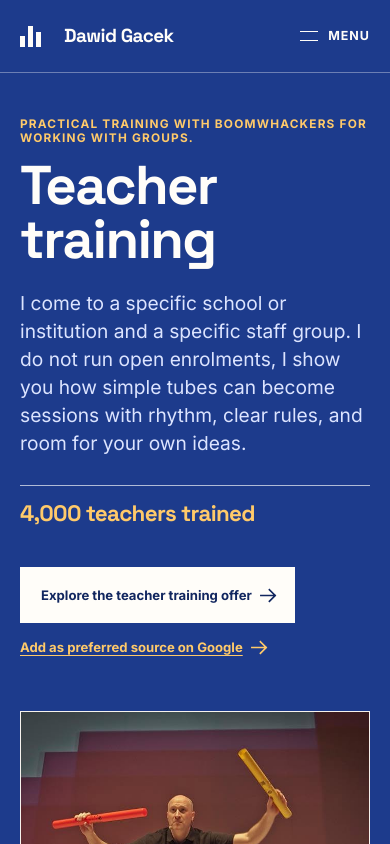
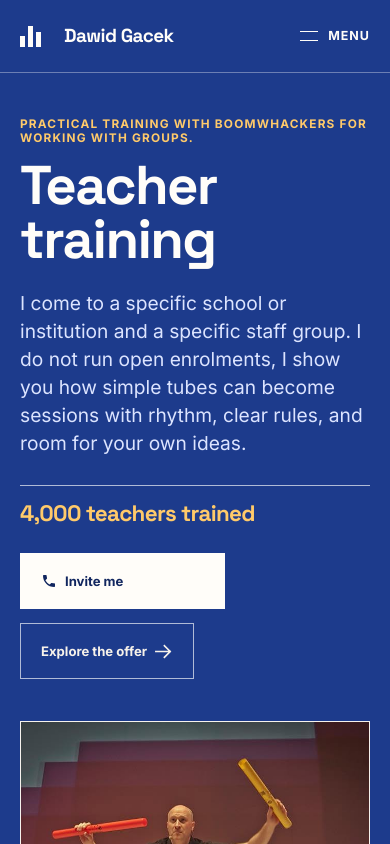
Before and after one commit to RafalWojciechRolsky/david-gacek-portfolio, a Next.js app: page /en/boomwhackers-teacher-training in a window 390 px wide. Shown: the top 844 px of the page. Built offline with nearby package versions, Linux system fonts and the light colour scheme; no server answers.

Commit message:
feat: add phone CTA to subpage heroes and finalize offer PDF copy

```diff
--- a/src/app/globals.css
+++ b/src/app/globals.css
@@ -873,31 +873,6 @@ img {
   margin-top: 18px;
 }
 
-/* Jasne hero zachowują kontrastowy tusz sygnału również podczas interakcji. */
-.page-hero--children .hero-preferred-source:hover,
-.page-hero--children .hero-preferred-source:focus-visible {
-  color: var(--signal-ochre-ink);
-}
-
-.page-hero--corporate .hero-preferred-source:hover,
-.page-hero--corporate .hero-preferred-source:focus-visible {
-  color: var(--signal-coral-ink);
-}
-
-.page-hero--disc .hero-preferred-source:hover,
-.page-hero--disc .hero-preferred-source:focus-visible {
-  color: var(--signal-green-ink);
-}
-
-.page-hero--teacher .hero-preferred-source:hover,
-.page-hero--teacher .hero-preferred-source:focus-visible,
-.page-hero--insights .hero-preferred-source:hover,
-.page-hero--insights .hero-preferred-source:focus-visible,
-.page-hero--contact .hero-preferred-source:hover,
-.page-hero--contact .hero-preferred-source:focus-visible {
-  color: var(--surface-white);
-}
-
 .hero-preferred-source .arrow,
 .article-preferred-source .arrow {
   transition: transform var(--ease);
@@ -2343,26 +2318,34 @@ img {
 }
 
 /* Ciemne hero: drugi CTA czytelny na ciemnym tle, hover w ochre-bright */
-.page-hero--teacher .hero-preferred-source,
-.page-hero--insights .hero-preferred-source,
-.page-hero--contact .hero-preferred-source {
+.page-hero--teacher .action-link--secondary {
+  border-color: var(--on-dark-border);
+  color: var(--surface-paper);
+}
+
+.page-hero--teacher .action-link--secondary:hover,
+.page-hero--teacher .action-link--secondary:focus-visible {
+  border-color: var(--signal-ochre-bright);
   color: var(--signal-ochre-bright);
 }
 
-/* Jasne hero: drugi CTA w kolorze sygnału jak eyebrow, mocniejszy font */
-.page-hero--children .hero-preferred-source {
+/* Jasne hero: hover drugiego CTA w kolorze sygnału jak eyebrow */
+.page-hero--children .action-link--secondary:hover,
+.page-hero--children .action-link--secondary:focus-visible {
+  border-color: var(--signal-ochre-ink);
   color: var(--signal-ochre-ink);
-  font-weight: 700;
-}
-
-.page-hero--corporate .hero-preferred-source {
+}
+
+.page-hero--corporate .action-link--secondary:hover,
+.page-hero--corporate .action-link--secondary:focus-visible {
+  border-color: var(--signal-coral-ink);
   color: var(--signal-coral-ink);
-  font-weight: 700;
-}
-
-.page-hero--disc .hero-preferred-source {
+}
+
+.page-hero--disc .action-link--secondary:hover,
+.page-hero--disc .action-link--secondary:focus-visible {
+  border-color: var(--signal-green-ink);
   color: var(--signal-green-ink);
-  font-weight: 700;
 }
 
 /* Najważniejszy rezultat szkolenia dostaje rangę przez mocniejszą regułę siatki, bez dokładania nowej rodziny koloru. */
--- a/src/components/chrome/Footer.tsx
+++ b/src/components/chrome/Footer.tsx
@@ -1,5 +1,5 @@
 import { legalRoutes, pathFor } from "@/lib/routes";
-import { siteConfig } from "@/lib/site-config";
+import { preferredSourceUrl, siteConfig } from "@/lib/site-config";
 import type { Locale, PageKey } from "@/lib/types";
 import { getMessages } from "@/messages/ui";
 
@@ -50,6 +50,14 @@ export function Footer({ locale, currentPage }: FooterProps) {
             <a href={siteConfig.externalLinks.instagram.href}>{siteConfig.externalLinks.instagram.label}</a>
             <a href={siteConfig.externalLinks.facebook.href}>{siteConfig.externalLinks.facebook.label}</a>
             <a href={siteConfig.externalLinks.patronite.href}>{siteConfig.externalLinks.patronite.label}</a>
+            <a
+              href={preferredSourceUrl()}
+              target="_blank"
+              rel="noopener noreferrer"
+              data-object-id="site-footer-preferred-source"
+            >
+              {messages.page.preferredSourceCta}
+            </a>
           </nav>
         </div>
         <div className="footer-bottom">
--- a/src/components/pages/Homepage.tsx
+++ b/src/components/pages/Homepage.tsx
@@ -10,6 +10,7 @@ import { ContentCard } from "@/components/ui/ContentCard";
 import { DisclosureFaq } from "@/components/ui/DisclosureFaq";
 import { EvidenceBlock } from "@/components/ui/EvidenceBlock";
 import { MediaFacade } from "@/components/ui/MediaFacade";
+import { PhoneIcon } from "@/components/ui/PhoneIcon";
 import { pathWithAnchor } from "@/lib/routes";
 import { preferredSourceUrl, siteConfig } from "@/lib/site-config";
 import type { HomepageData } from "@/lib/types";
@@ -276,22 +277,3 @@ export function Homepage({ page }: HomepageProps) {
     </>
   );
 }
-
-/**
- * Dekoracyjna ikona telefonu przy głównym CTA hero, sygnalizuje połączenie zamiast nawigacji.
- */
-function PhoneIcon() {
-  return (
-    <svg
-      className="cta-icon"
-      width="16"
-      height="16"
-      viewBox="0 0 24 24"
-      fill="currentColor"
-      aria-hidden="true"
-      focusable="false"
-    >
-      <path d="M6.62 10.79c1.44 2.83 3.76 5.14 6.59 6.59l2.2-2.2c.27-.27.67-.36 1.02-.24 1.12.37 2.33.57 3.57.57.55 0 1 .45 1 1V20c0 .55-.45 1-1 1-9.39 0-17-7.61-17-17 0-.55.45-1 1-1h3.5c.55 0 1 .45 1 1 0 1.25.2 2.45.57 3.57.11.35.03.74-.25 1.02l-2.2 2.2z" />
-    </svg>
-  );
-}
--- a/src/components/sections/PageHero.tsx
+++ b/src/components/sections/PageHero.tsx
@@ -1,11 +1,10 @@
 import Image from "next/image";
 
-import { preferredSourceUrl, siteConfig } from "@/lib/site-config";
+import { siteConfig } from "@/lib/site-config";
 import type { Locale, PageData, PageVisual } from "@/lib/types";
-import { getMessages } from "@/messages/ui";
 
 import { ActionLink } from "@/components/ui/ActionLink";
-import { Arrow } from "@/components/ui/Arrow";
+import { PhoneIcon } from "@/components/ui/PhoneIcon";
 
 interface PageHeroProps {
   /** Dane zlokalizowanej strony. */
@@ -23,10 +22,9 @@ interface PageHeroProps {
 /**
  * Renderuje hero podstrony z jednym H1, rolą, dowodem i akcją.
  */
-export function PageHero({ page, visual, proof, ctaLabel, locale }: PageHeroProps) {
+export function PageHero({ page, visual, proof, ctaLabel }: PageHeroProps) {
   const heroImage = visual.heroImage ?? page.heroImage;
   const heroClassName = `page-hero page-hero--${visual.variant} page-hero--${visual.signal}`;
-  const messages = getMessages(locale);
 
   return (
     <section className={heroClassName} aria-labelledby="page-hero-heading">
@@ -36,25 +34,27 @@ export function PageHero({ page, visual, proof, ctaLabel, locale }: PageHeroProp
           <h1 id="page-hero-heading">{page.title}</h1>
           <p className="page-hero-intro">{page.intro}</p>
           {proof ? <p className="page-hero-proof">{proof}</p> : null}
+          <div className="hero-actions">
             {page.cta ? (
               <ActionLink
                 href={page.cta.href.startsWith("tel:") ? siteConfig.phoneHref : page.cta.href}
                 variant="primary"
-              withArrow
               >
+                <PhoneIcon />
                 {ctaLabel}
               </ActionLink>
             ) : null}
-          <a
-            className="hero-preferred-source"
-            href={preferredSourceUrl()}
-            target="_blank"
-            rel="noopener noreferrer"
-            data-object-id="page-hero-preferred-source"
+            {page.ctaSecondary ? (
+              <ActionLink
+                href={page.ctaSecondary.href}
+                variant="secondary"
+                withArrow
+                objectId="page-hero-secondary-cta"
               >
-            <span>{messages.page.preferredSourceCta}</span>
-            <Arrow />
-          </a>
+                {page.ctaSecondary.label}
+              </ActionLink>
+            ) : null}
+          </div>
         </div>
         {heroImage ? (
           <div className="page-hero-media">
--- /dev/null
+++ b/src/components/ui/PhoneIcon.tsx
@@ -0,0 +1,18 @@
+/**
+ * Dekoracyjna ikona telefonu przy głównym CTA hero, sygnalizuje połączenie zamiast nawigacji.
+ */
+export function PhoneIcon() {
+  return (
+    <svg
+      className="cta-icon"
+      width="16"
+      height="16"
+      viewBox="0 0 24 24"
+      fill="currentColor"
+      aria-hidden="true"
+      focusable="false"
+    >
+      <path d="M6.62 10.79c1.44 2.83 3.76 5.14 6.59 6.59l2.2-2.2c.27-.27.67-.36 1.02-.24 1.12.37 2.33.57 3.57.57.55 0 1 .45 1 1V20c0 .55-.45 1-1 1-9.39 0-17-7.61-17-17 0-.55.45-1 1-1h3.5c.55 0 1 .45 1 1 0 1.25.2 2.45.57 3.57.11.35.03.74-.25 1.02l-2.2 2.2z" />
+    </svg>
+  );
+}
--- a/src/lib/types.ts
+++ b/src/lib/types.ts
@@ -312,6 +312,8 @@ export interface PageData {
   proof?: string;
   /** Główna akcja hero. */
   cta?: LinkItem;
+  /** Druga akcja hero, kotwica do sekcji oferty. */
+  ctaSecondary?: LinkItem;
   /** Materiał wideo właściwy dla tej strony, gdy istnieje. */
   video?: VideoData;
   /** Sekcje strony. */
@@ -482,8 +484,6 @@ export interface HomepageData extends PageData {
   heroCaption: string;
   /** Główny dowód liczbowy. */
   heroStatistic: { value: string; label: string };
-  /** Druga akcja hero, kotwica do wyboru kontekstu oferty. */
-  ctaSecondary: LinkItem;
   /** Dowody w Proof Passage. */
   evidence: EvidenceItem[];
   /** Materiał wideo. */
```
Also changed, not shown: src/content/site-content.json. Lines whose indentation alone changed are shown as unchanged.
